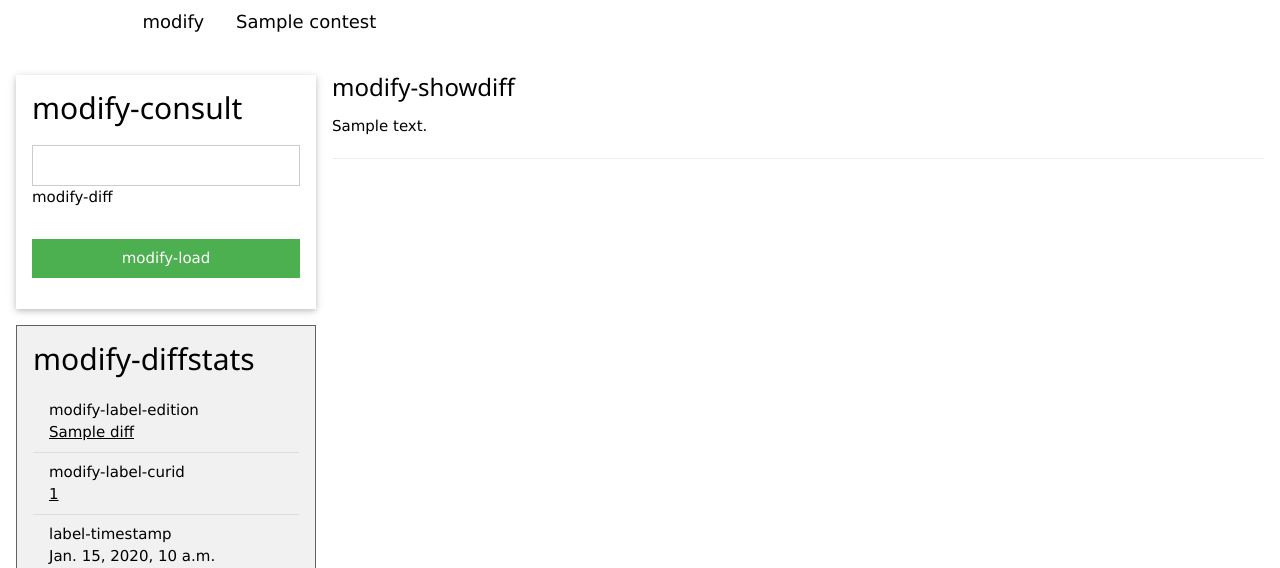
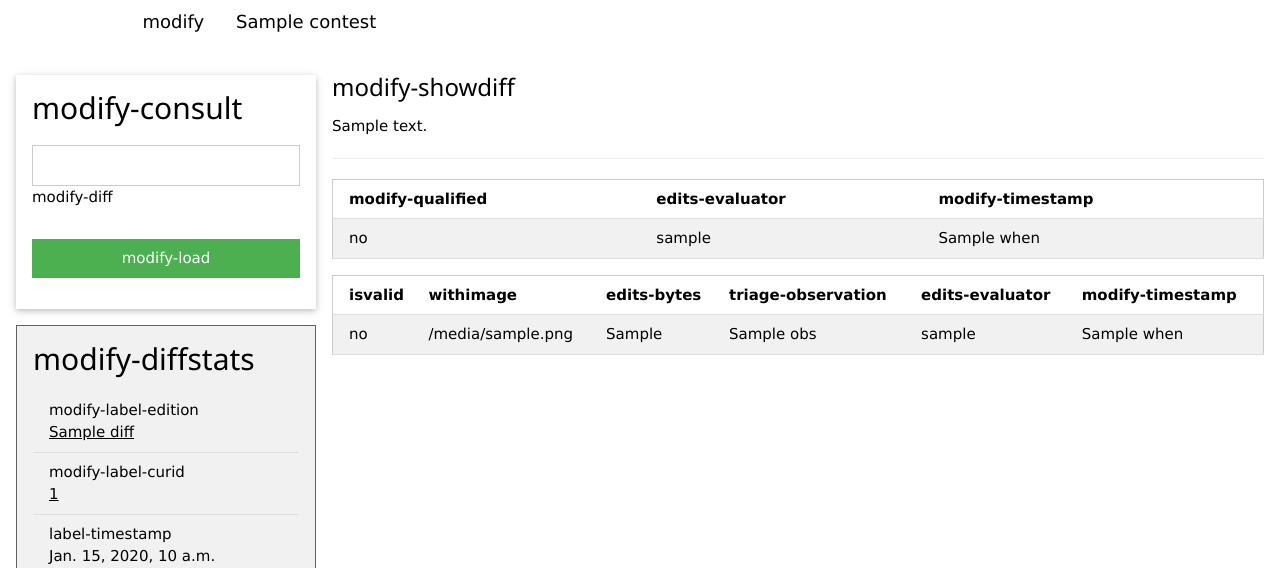
Before and after one commit to WikiMovimentoBrasil/wikiscore, a Django app: template contests/templates/modify.html in a window 1280 px wide. Shown: the top 568 px of the page. Run offline with Django 4.2, Linux system fonts and the light colour scheme; tables that the repository leaves empty hold one stand-in row (values such as "Sample post"); the template is opened without the code that fills it: values that come from a table or form of the project are taken from there, most other values are stand-ins (such as "Sample title", 1, 10 or a date in 2020); some libraries are stand-ins or nearby versions.

Commit message:
feat: Add history_qualifications and history_evaluations to modify' page

```diff
--- a/contests/templates/modify.html
+++ b/contests/templates/modify.html
@@ -187,6 +187,40 @@
                     {{ content | safe }}
                 </table>
                 <hr>
+                <table class="w3-table-all w3-section">
+                    <tr>
+                        <th>{% trans 'modify-qualified' %}</th>
+                        <th>{% trans 'edits-evaluator' %}</th>
+                        <th>{% trans 'modify-timestamp' %}</th>
+                    </tr>
+                    {% for qualification in history_qualifications %}
+                        <tr>
+                            <td>{% if qualification.status == 1 %}{% trans 'yes' %}{% else %}{% trans 'no' %}{% endif %}</td>
+                            <td>{% if qualification.evaluator is None %}<i>{% trans 'modify-automatic' %}</i>{% else %}{{ qualification.evaluator.profile.username }}{% endif %}</td>
+                            <td>{{ qualification.when }}</td>
+                        </tr>
+                    {% endfor %}
+                </table>
+                <table class="w3-table-all w3-section">
+                    <tr>
+                        <th>{% trans 'isvalid' %}</th>
+                        <th>{% trans 'withimage' %}</th>
+                        <th>{% trans 'edits-bytes' %}</th>
+                        <th>{% trans 'triage-observation' %}</th>
+                        <th>{% trans 'edits-evaluator' %}</th>
+                        <th>{% trans 'modify-timestamp' %}</th>
+                    </tr>
+                    {% for eval in history_evaluations %}
+                        <tr>
+                            <td>{% if eval.valid_edit %}{% trans 'yes' %}{% else %}{% trans 'no' %}{% endif %}</td>
+                            <td>{{ eval.pictures }}</td>
+                            <td>{{ eval.real_bytes }}</td>
+                            <td>{{ eval.obs|default_if_none:"" }}</td>
+                            <td>{{ eval.evaluator.profile.username }}</td>
+                            <td>{{ eval.when }}</td>
+                        </tr>
+                    {% endfor %}
+                </table>
             </div>
             {% elif diff and not content %}
                 <script>alert('{% trans 'modify-notfound' %}');</script>
--- a/translations/en.json
+++ b/translations/en.json
@@ -23,6 +23,9 @@
     "modify-diff": "Diff",
     "modify-load": "Load edit",
     "modify-reavaluate": "Reevaluate",
+    "modify-timestamp": "Timestamp",
+    "modify-qualified": "Qualified?",
+    "modify-automatic": "Automatic",
     "isvalid": "Valid edit?",
     "yes": "Yes",
     "no": "No",
```
Also changed, not shown: contests/handlers/modify.py (+17 -2 lines).
